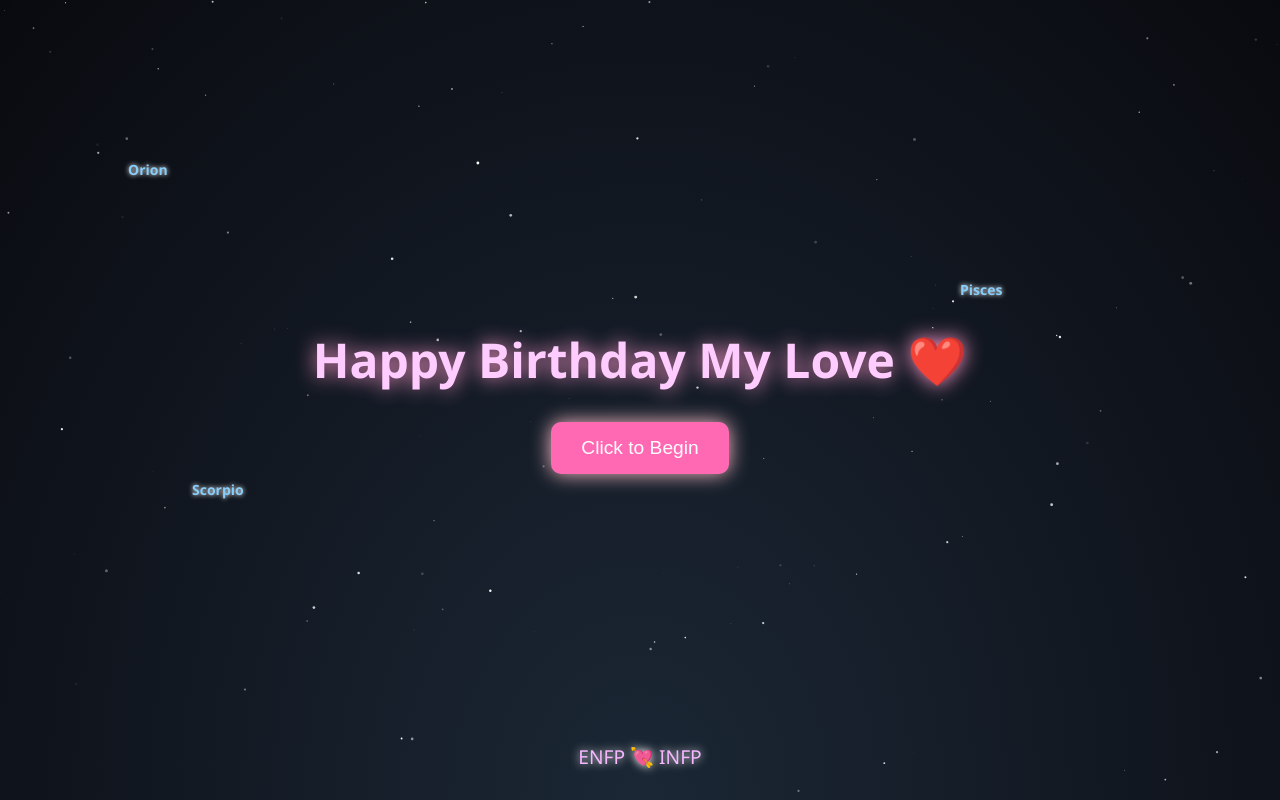
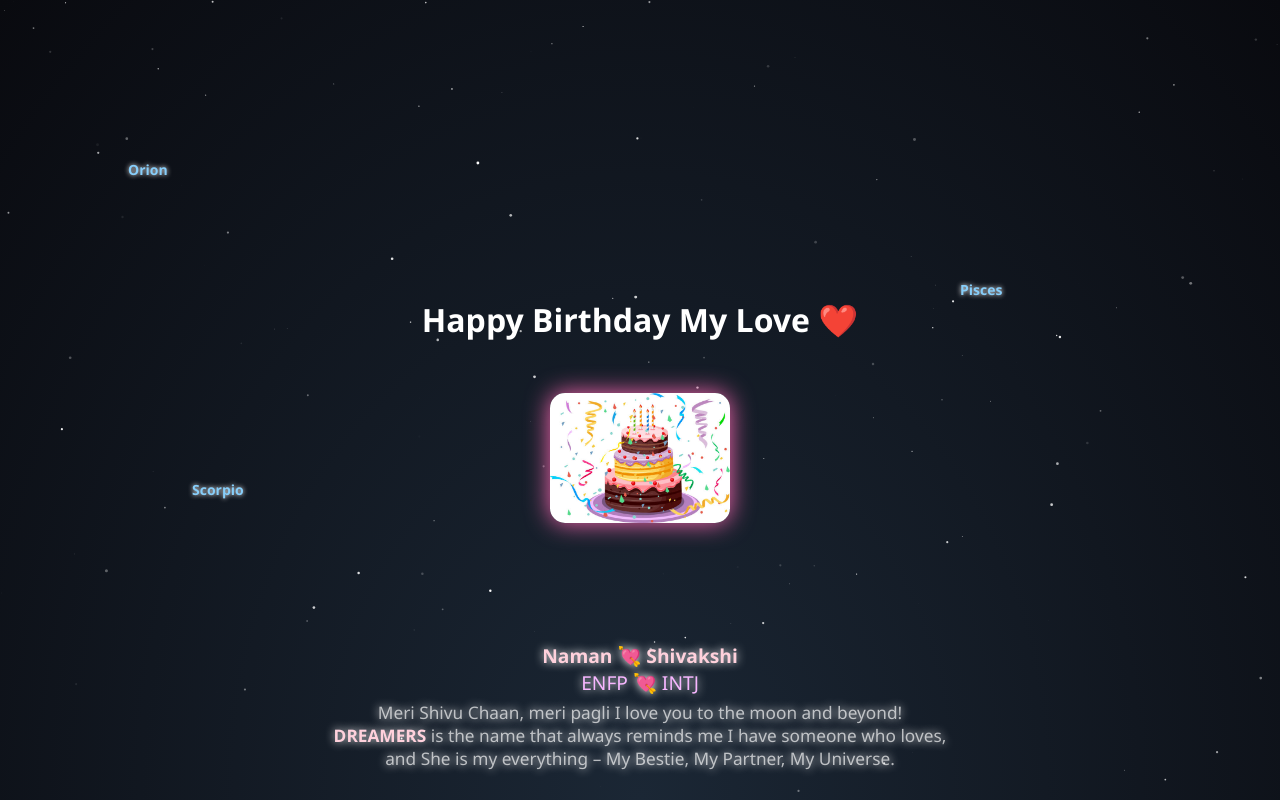
Before and after one commit to NamanJain-007/Birthday-Website, a plain HTML site: page index.html in a window 1280 px wide. Drawn offline with Linux system fonts and the light colour scheme.

Commit message:
Restored birthday message and galaxy theme

```diff
--- a/index.html
+++ b/index.html
@@ -1,3 +1,4 @@
+<!-- index.html -->
 <!DOCTYPE html>
 <html lang="en">
 <head>
@@ -31,34 +32,29 @@
       justify-content: center;
       align-items: center;
       height: 100vh;
-      padding: 0 10px;
-      box-sizing: border-box;
     }
-    .title {
-      font-size: 3em;
-      color: #ffccff;
-      text-shadow: 0 0 20px #ff99cc;
-      animation: fadeIn 2s ease-in-out forwards;
-      margin: 0;
+    .fade-text span {
+      display: inline-block;
+      opacity: 0;
+      transform: translateY(-20px);
+      animation: fadeIn 1s forwards;
     }
-    .btn {
+    .fade-text span:nth-child(1) { animation-delay: 0.3s; }
+    .fade-text span:nth-child(2) { animation-delay: 1.0s; }
+    .fade-text span:nth-child(3) { animation-delay: 1.7s; }
+
+    @keyframes fadeIn {
+      to {
+        opacity: 1;
+        transform: translateY(0);
+      }
+    }
+    .cake-img {
+      width: 180px;
       margin-top: 30px;
-      padding: 15px 30px;
-      font-size: 1.2em;
-      color: white;
-      background: #ff69b4;
-      border: none;
-      border-radius: 10px;
+      border-radius: 15px;
+      box-shadow: 0 0 25px #ff69b4;
       cursor: pointer;
-      box-shadow: 0 0 20px pink;
-      transition: transform 0.2s;
-    }
-    .btn:hover {
-      transform: scale(1.05);
-    }
-    @keyframes fadeIn {
-      0% { opacity: 0; transform: translateY(-30px); }
-      100% { opacity: 1; transform: translateY(0); }
     }
     .constellation-label {
       position: absolute;
@@ -78,6 +74,10 @@
       font-size: 1.2em;
       z-index: 2;
       text-shadow: 0 0 10px #fff;
+      text-align: center;
+    }
+    .personality-tag strong {
+      color: #ffd1dc;
     }
   </style>
 </head>
@@ -90,14 +90,26 @@
   <div class="constellation-label" style="top: 60%; left: 15%;">Scorpio</div>
 
   <div class="content">
-    <h1 class="title">Happy Birthday My Love ❤️</h1>
-    <button class="btn" onclick="location.href='gallery.html'">Click to Begin</button>
+    <h1 class="fade-text">
+      <span>Happy</span>
+      <span>Birthday</span>
+      <span>My Love ❤️</span>
+    </h1>
+    <img src="assets/cake.jpg" alt="Birthday Cake" class="cake-img" onclick="location.href='gallery.html'">
   </div>
 
-  <div class="personality-tag">ENFP 💘 INFP</div>
+  <div class="personality-tag">
+    <div><strong>Naman 💘 Shivakshi</strong></div>
+    <div>ENFP 💘 INTJ</div>
+    <div style="margin-top: 5px; font-size: 0.9em; color: #ffffffaa;">
+      Meri Shivu Chaan, meri pagli I love you to the moon and beyond!<br>
+      <strong>DREAMERS</strong> is the name that always reminds me I have someone who loves,<br>
+      and She is my everything – My Bestie, My Partner, My Universe.
+    </div>
+  </div>
 
   <script>
-    // Star animation
+    // Star background
     const canvas = document.getElementById("stars");
     const ctx = canvas.getContext("2d");
     canvas.width = window.innerWidth;
```
